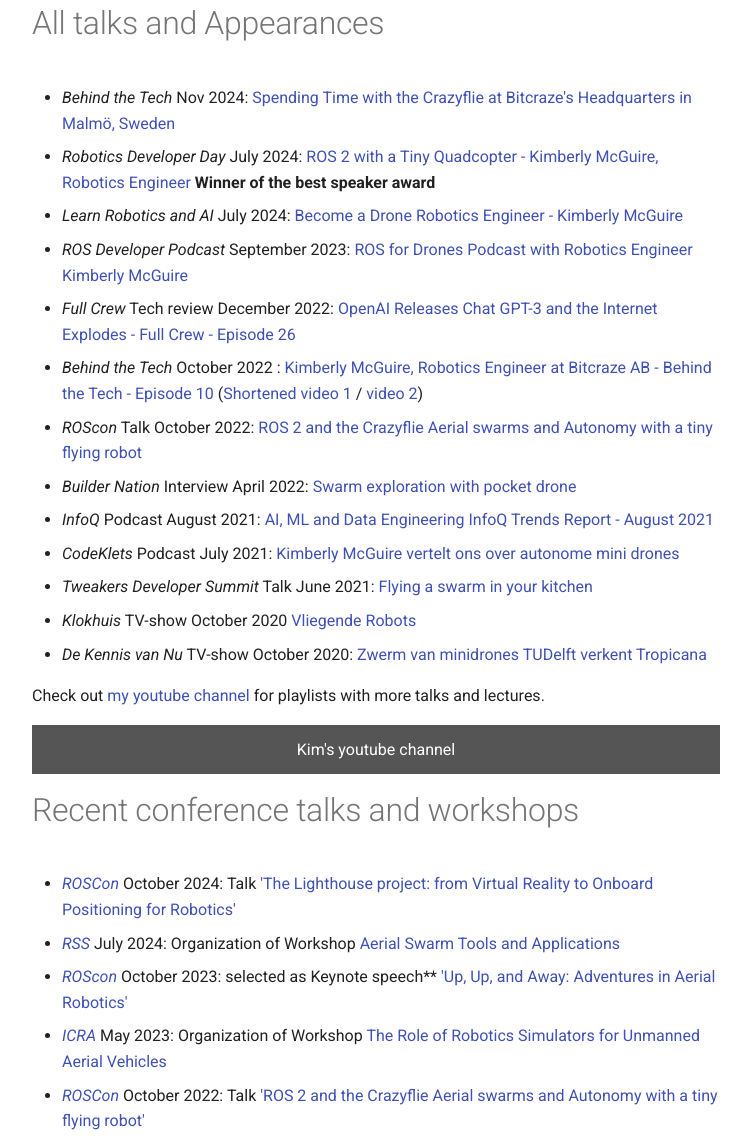
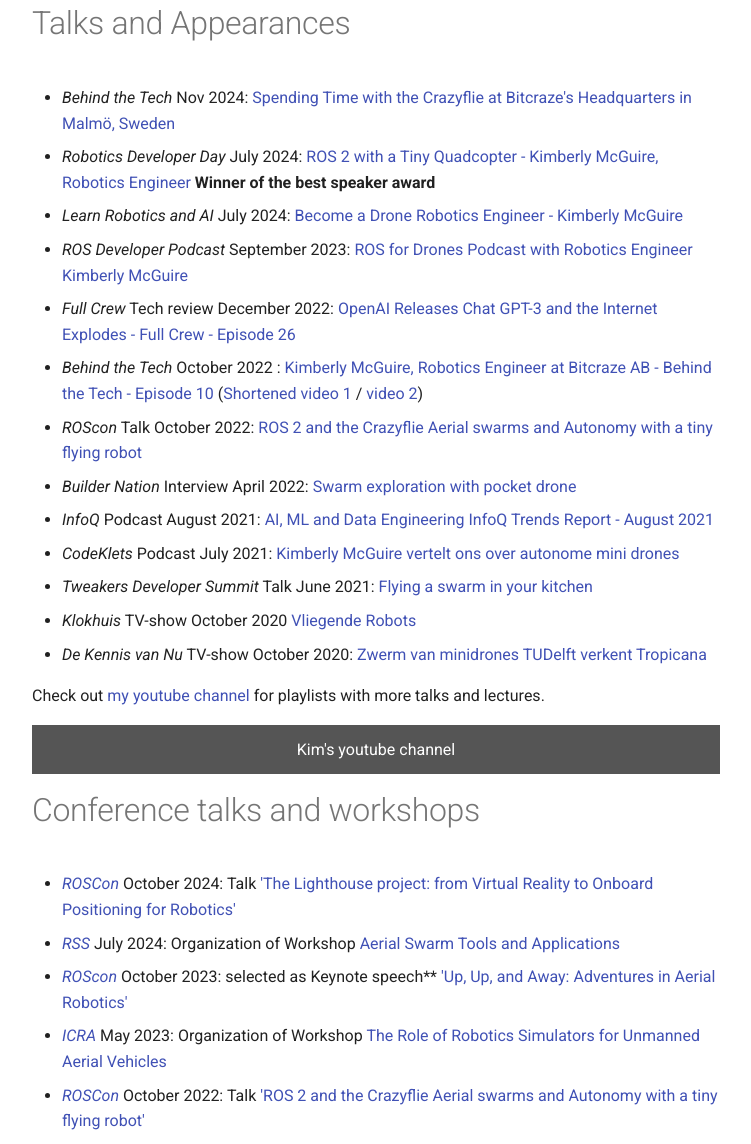
Before and after one commit to knmcguire/knmcguire.github.io, an MkDocs documentation site: the page built from docs/press.md, in a window 1280 px wide and 1400 px high, scrolled down 888 px, cut to the strip 256-1400 px from the top of the window. Shown: the whole strip, without its empty margins (264-1015 px from the left). Built offline with MkDocs 1.6.1 and Material for MkDocs 9.7.7, drawn with Linux system fonts in a browser that asks for light colours.

```diff
--- a/docs/press.md
+++ b/docs/press.md
@@ -11,7 +10,7 @@
 <iframe width="560" height="315" src="https://www.youtube.com/embed/rtgt9Z1cPas?si=39efg_Dg70vcnBjZ" title="YouTube video player" frameborder="0" allow="accelerometer; autoplay; clipboard-write; encrypted-media; gyroscope; picture-in-picture; web-share" referrerpolicy="strict-origin-when-cross-origin" allowfullscreen></iframe>
 
 
-# All talks and Appearances
+# Talks and Appearances
 * *Behind the Tech* Nov 2024: [Spending Time with the Crazyflie at Bitcraze's Headquarters in Malmö, Sweden](https://youtu.be/2XHhq9hQB0g)
 * *Robotics Developer Day* July 2024: [ROS 2 with a Tiny Quadcopter - Kimberly McGuire, Robotics Engineer ](https://youtu.be/rtgt9Z1cPas) **Winner of the best speaker award**
 * *Learn Robotics and AI* July 2024: [Become a Drone Robotics Engineer - Kimberly McGuire ](https://youtu.be/GvQmUqSZOGA)
@@ -41,7 +40,7 @@
         cursor: pointer">Kim's youtube channel</button></a>
 
 
-# Recent conference talks and workshops
+# Conference talks and workshops
 
 * *[ROSCon](https://roscon.ros.org/2024)* October 2024: Talk ['The Lighthouse project: from Virtual Reality to Onboard Positioning for Robotics'](https://vimeo.com/1024972070)
 * *[RSS](https://roboticsconference.org/)* July 2024: Organization of Workshop [Aerial Swarm Tools and Applications](https://imrclab.github.io/workshop-aerial-swarms-rss2024/)
```
Also changed, not shown: other parts of docs/press.md (+1 -2 lines), docs/_layouts/linktree.html (deleted, +0 -38 lines), docs/index.md (+0 -2 lines), docs/ln.md (+0 -2 lines).
